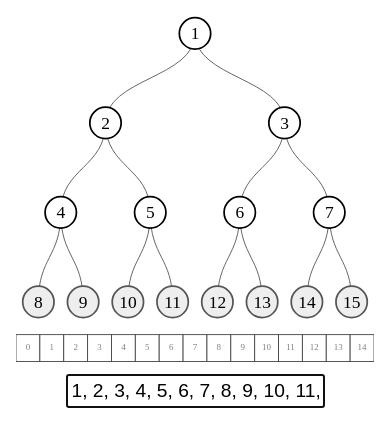
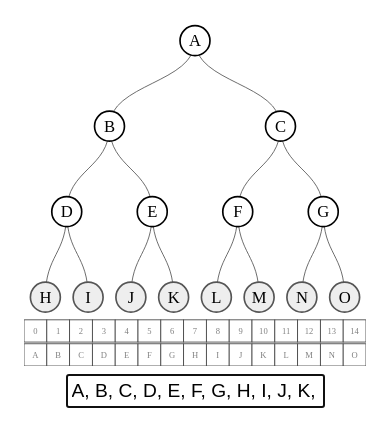
Before and after one commit to ashenm/tools, a Jekyll site: the page built from src/data-structures/heapify.html, in a window 390 px wide. Shown: the top 447 px of the page. Built offline with Jekyll 4.4.1, drawn with Linux system fonts in a browser that asks for light colours.

Commit message:
[Data-Structures/Heapify] Render items alongside indexes

```diff
--- a/src/data-structures/heapify.html
+++ b/src/data-structures/heapify.html
@@ -43,7 +43,7 @@ keywords: ashen, gunaratne, ashen m. gunaratne, adt, data structures, heap
       text-align: center;
     }
 
-    g.node, g.item {
+    g.node, g.index, g.item {
       cursor: pointer;
     }
 
@@ -57,7 +57,7 @@ keywords: ashen, gunaratne, ashen m. gunaratne, adt, data structures, heap
       stroke: #555;
     }
 
-    text.node, text.item {
+    text.node, text.index, text.item {
       dominant-baseline: central;
       text-anchor: middle;
     }
@@ -68,18 +68,23 @@ keywords: ashen, gunaratne, ashen m. gunaratne, adt, data structures, heap
       stroke: #555;
     }
 
-    rect.item {
+    rect.index, rect.item {
       fill: #FFF;
       stroke-width: 0.25px;
       stroke: #444;
     }
 
-    text.item {
+    svg {
+      margin: 0.5rem;
+    }
+
+    text.index, text.item {
       font-size: 2.5px;
       opacity: 0.5;
     }
 
     g.node.selected > circle.node,
+    g.index.selected > rect.index,
     g.item.selected > rect.item {
       fill: #EA4335;
     }
@@ -161,32 +166,53 @@ keywords: ashen, gunaratne, ashen m. gunaratne, adt, data structures, heap
 
       const rectWidth = 100 / seeds.length;
 
+      window.canvas.indexes.$ = window.canvas.indexes
+        .selectAll('g.item')
+        .data(seeds)
+        .join('g')
+        .attr('class', 'index')
+        .attr('transform', (d, i) => `translate(${i * rectWidth}, 86.5)`)
+        .html('');
+
+      window.canvas.indexes.$.append('rect')
+        .attr('class', 'index')
+        .attr('width', rectWidth)
+        .attr('height', 6.5);
+
+      window.canvas.indexes.$.append('text')
+        .attr('class', 'index')
+        .attr('x', rectWidth / 2)
+        .attr('y', 3.25)
+        .text((d, i) => i);
+
       window.canvas.items.$ = window.canvas.items
         .selectAll('g.item')
         .data(seeds)
         .join('g')
         .attr('class', 'item')
-        .attr('transform', (d, i) => `translate(${i * rectWidth}, 89)`)
+        .attr('transform', (d, i) => `translate(${i * rectWidth}, 93.5)`)
         .html('');
 
       window.canvas.items.$.append('rect')
         .attr('class', 'item')
         .attr('width', rectWidth)
-        .attr('height', 7.5);
+        .attr('height', 6.5);
 
       window.canvas.items.$.append('text')
         .attr('class', 'item')
         .attr('x', rectWidth / 2)
-        .attr('y', 3.5)
-        .text((d, i) => i);
+        .attr('y', 3.25)
+        .text((d) => d);
 
       window.canvas.nodes.$.on('click mouseenter mouseleave', illuminate, { passive: true });
+      window.canvas.indexes.$.on('click mouseenter mouseleave', illuminate, { passive: true });
       window.canvas.items.$.on('click mouseenter mouseleave', illuminate, { passive: true });
 
     };
 
     const illuminate = function highlightNodeSelection (d, i) {
       window.canvas.nodes.$.nodes()[i].classList.toggle('selected');
+      window.canvas.indexes.$.nodes()[i].classList.toggle('selected');
       window.canvas.items.$.nodes()[i].classList.toggle('selected');
     };
 
@@ -217,6 +244,7 @@ keywords: ashen, gunaratne, ashen m. gunaratne, adt, data structures, heap
     <svg viewBox="0 0 100 100">
       <g class="links"></g>
       <g class="nodes"></g>
+      <g class="indexes"></g>
       <g class="items"></g>
     </svg>
     <form>
```
Also changed, not shown: other parts of src/data-structures/heapify.html (+2 -1 lines).
